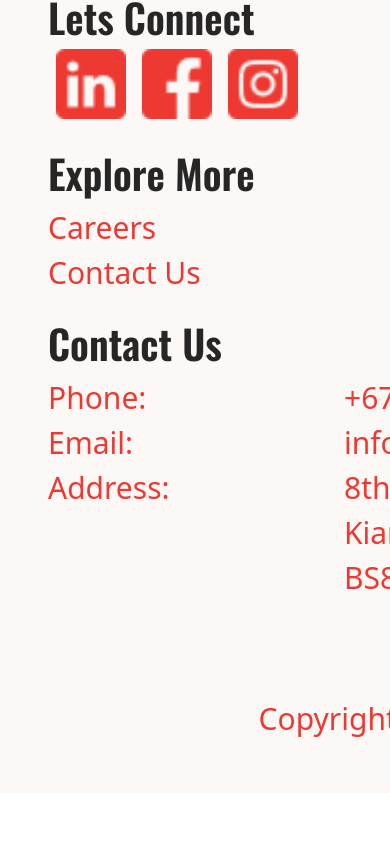
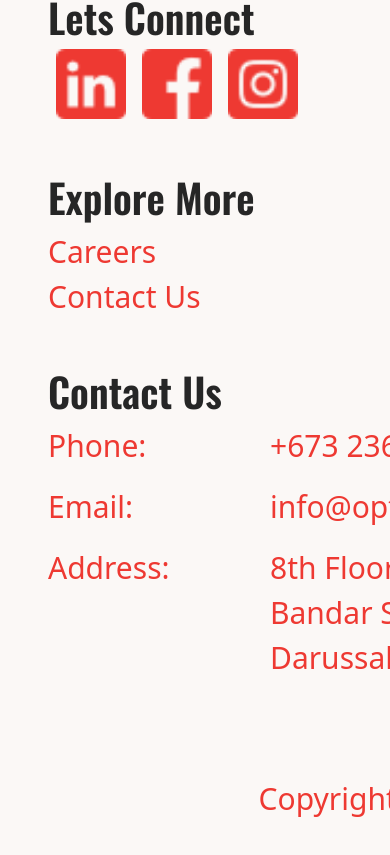
Before and after one commit to ying29ho/optimasdev, a Next.js app: page / in a window 390 px wide. Shown: the part 5109-5964 px from the top of the page. Before the commit the page ends 5902 px from the top, so only its background shows below. Built offline with nearby package versions, Linux system fonts and the light colour scheme.

Commit message:
fixed spacing in mobile footer

```diff
--- a/components/Footer.js
+++ b/components/Footer.js
@@ -69,7 +69,7 @@ const Footer = () => {
                   </div>
                 </div>
               </div>
-              <div className="col-sm-4 mt-4">
+              <div className="col-sm-4 mt-5">
                 <h3 style={{fontSize: "40px"}}>Explore More</h3>
                 <div className="row" style={{fontSize: "30px"}}>
                   <a >Careers</a>
@@ -78,19 +78,19 @@ const Footer = () => {
                   </Link>
                 </div>
               </div>
-              <div className="col-sm-4 mt-4">
+              <div className="col-sm-4 mt-5">
                 <h3 style={{fontSize: "40px"}}>Contact Us</h3>
-                <div className="row" style={{fontSize: "30px"}}>
-                  <div className="col-4">Phone:</div>
-                  <div className="col-8">+673 236 7069</div>
+                <div className="row mb-3" style={{fontSize: "30px"}}>
+                  <div className="col-3">Phone:</div>
+                  <div className="col-9">+673 236 7069</div>
                 </div>
-                <div className="row" style={{fontSize: "30px"}}>
-                  <div className="col-4">Email:</div>
-                  <div className="col-8">info@optimasmgmt.com</div>
+                <div className="row mb-3" style={{fontSize: "30px"}}>
+                  <div className="col-3">Email:</div>
+                  <div className="col-9">info@optimasmgmt.com</div>
                 </div>
                 <div className="row mb-5" style={{fontSize: "30px"}}>
-                  <div className="col-4">Address:</div>
-                  <div className="col-8">
+                  <div className="col-3">Address:</div>
+                  <div className="col-9">
                     8th Floor PGGMB Building, Jalan Kianggeh, Bandar Seri
                     Begawan, BS8111, Brunei Darussalam
                   </div>
```
